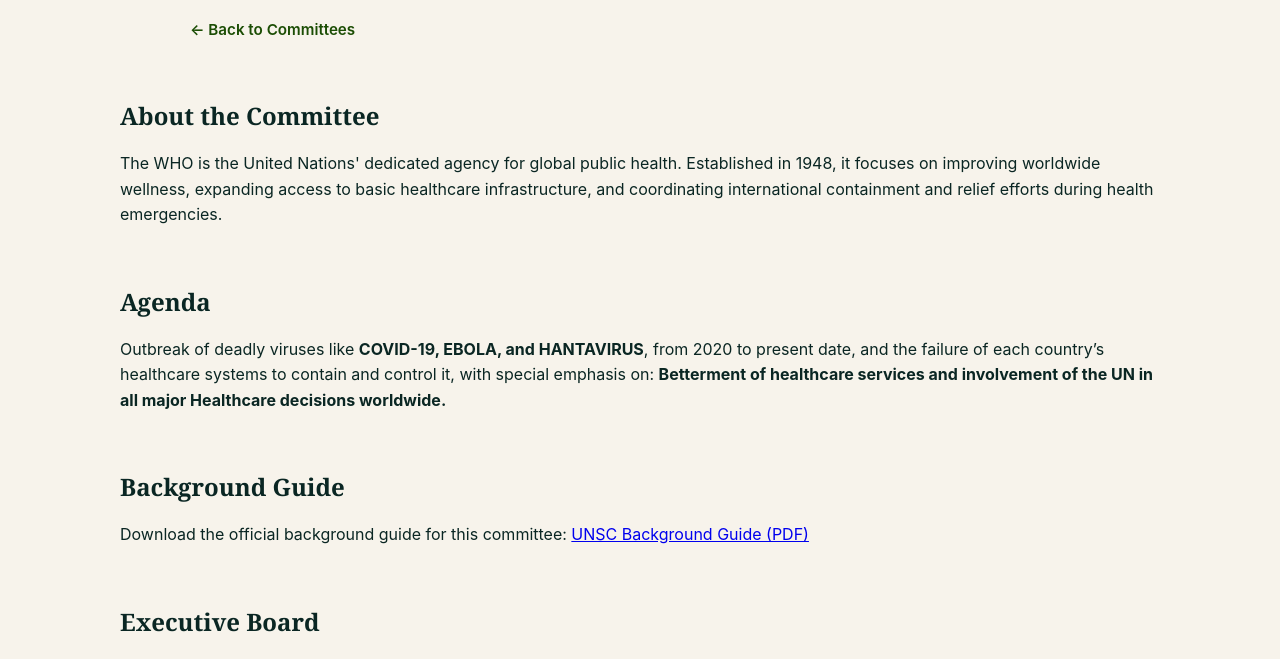
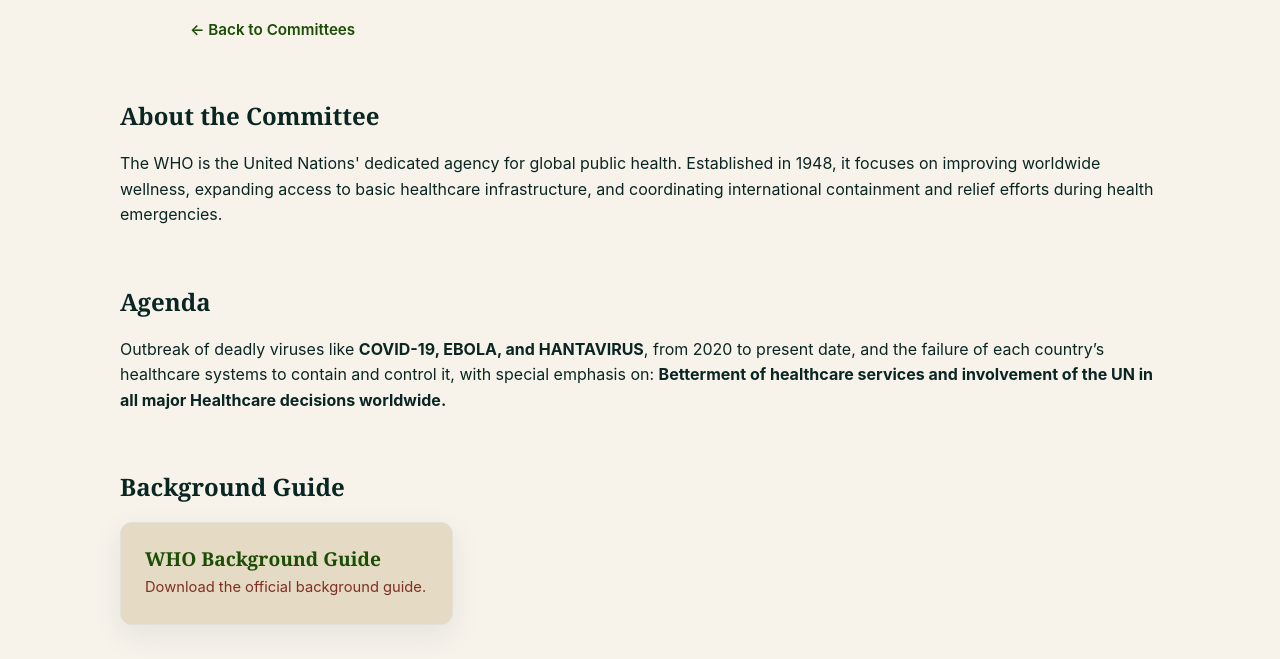
Before and after one commit to m3n0t7/DPSHMUN2026, a website: page committees/who.html in a window 1280 px wide. Shown: the part 141-800 px from the top of the page. Drawn offline with Linux system fonts and the light colour scheme.

Commit message:
Implement dynamic background guide section
Added a dynamic section for background guides with a script to render guide cards.

```diff
--- a/committees/who.html
+++ b/committees/who.html
@@ -68,14 +68,33 @@
 </p>
     </section>
 
-      <!-- Background Guide -->
-    <section class="background-guide">
-      <h2>Background Guide</h2>
-      <p>
-        Download the official background guide for this committee:
-        <a href="guides/who.pdf" target="_blank">UNSC Background Guide (PDF)</a>
-      </p>
-    </section>
+  <h2>Background Guide</h2>
+<div class="card-grid" id="guidesGrid"></div>
+
+<script>
+  const BACKGROUND_GUIDES = [
+    { title: "WHO Background Guide", desc: "Download the official background guide.", link: "../WHObg.pdf" }
+  ];
+
+  function renderBackgroundGuides() {
+    const grid = document.getElementById("guidesGrid");
+    if (!grid) return;
+
+    BACKGROUND_GUIDES.forEach(g => {
+      const card = document.createElement("a");
+      card.className = "card";
+      card.href = g.link;
+      card.target = "_blank";
+      card.innerHTML = `
+        <h3>${g.title}</h3>
+        <p>${g.desc}</p>
+      `;
+      grid.appendChild(card);
+    });
+  }
+
+  renderBackgroundGuides();
+</script>
 
       <!-- EB Members Section -->
     <section class="eb-members">
```
